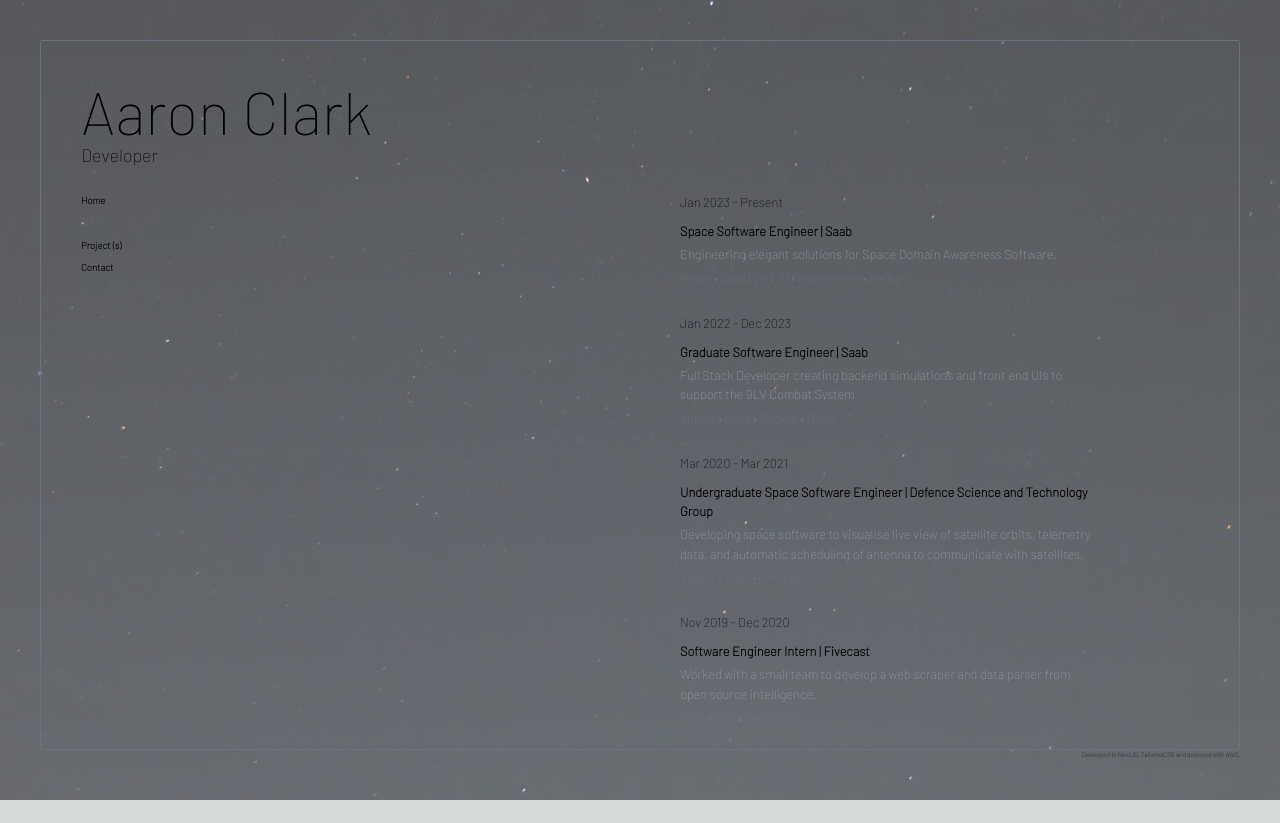
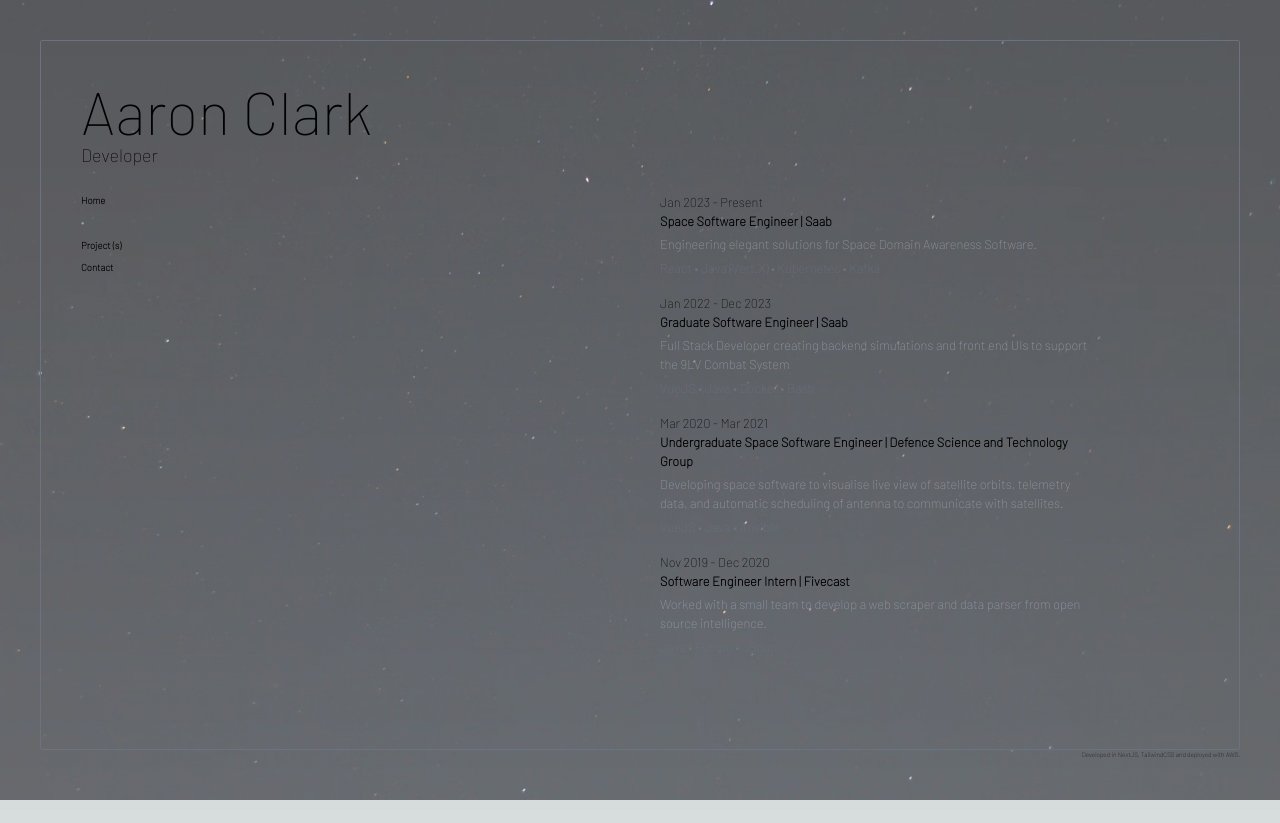
Before and after one commit to AaronC23/resume-cloud-aws, a Next.js app: page /about in a window 1280 px wide. Before the commit the page ends 800 px from the top, so only its background shows below. Built offline with nearby package versions, Linux system fonts and the light colour scheme.

Commit message:
Add new layout type + fixes

```diff
--- a/app/globals.css
+++ b/app/globals.css
@@ -64,11 +64,14 @@ body {
   }
 
   .scrollable {
-    @apply overflow-y-scroll h-[calc(100vh-170px)] md:h-[calc(100vh-240px)];
+    @apply overflow-y-scroll;
   }
 
+  /* h-[calc(100vh-160px)]*/
+  /* h-[calc(100vh-170px)] md:h-[calc(100vh-240px)] */
+
   .default-height {
-    @apply h-[calc(100vh-195px)];
+    @apply h-[calc(100vh-160px)];
   }
 }
 
--- a/app/layout.tsx
+++ b/app/layout.tsx
@@ -24,7 +24,7 @@ export default function RootLayout({
           <div className="border border-1 border-gray-500 p-5 md:p-10 rounded-sm h-[calc(100vh-90px)]">
             <p className="text-base md:text-5xl lg:text-6xl">Aaron Clark</p>
             <p className="text-xs md:text-lg pb-3 md:pb-6">Developer</p>
-            <main className="scrollable scrollbar-hide grid grid-cols-1 gap-20 sm:grid-cols-2 md:grid-cols-2">
+            <main className="h-[calc(100vh-170px)] scrollable scrollbar-hide grid grid-cols-1 gap-10 xs:grid-cols-2 md:grid-cols-2">
               <Navbar />
               {children}
               <Image
--- a/app/navbar/navbar.tsx
+++ b/app/navbar/navbar.tsx
@@ -32,7 +32,7 @@ export default function Navbar() {
 
   return (
     <div className="font-bold default-height md:scrollable">
-      <ul className="md:block text-xs md:text-sm space-y-2">
+      <ul className="text-xs space-y-2 md:block md:text-sm">
         {navMap.map((page, index) => {
           if (pathname === page.link) {
             return (
--- a/app/page.tsx
+++ b/app/page.tsx
@@ -11,7 +11,7 @@ export default function Home() {
     setVisitorCount("You are the " + count + " visitor.");
   }, []);
   return (
-    <div className="md:scrollable text-xs sm:text-lg md:text-lg">
+    <div className="md:scrollable default-height text-xs sm:text-lg md:text-lg">
       Welcome! I am Aaron Clark, a Full Stack Software Engineer based in
       Adelaide. I believe in creating a seamless and tailored experiences for
       users.
--- a/tailwind.config.js
+++ b/tailwind.config.js
@@ -20,6 +20,9 @@ module.exports = {
         '3xl': '1.953rem',
         '4xl': '2.441rem',
         '5xl': '3.052rem',
+      },
+      screens: {
+        'xs': '420px',
       },
       spacing: {
         '5px': '5px',
```
